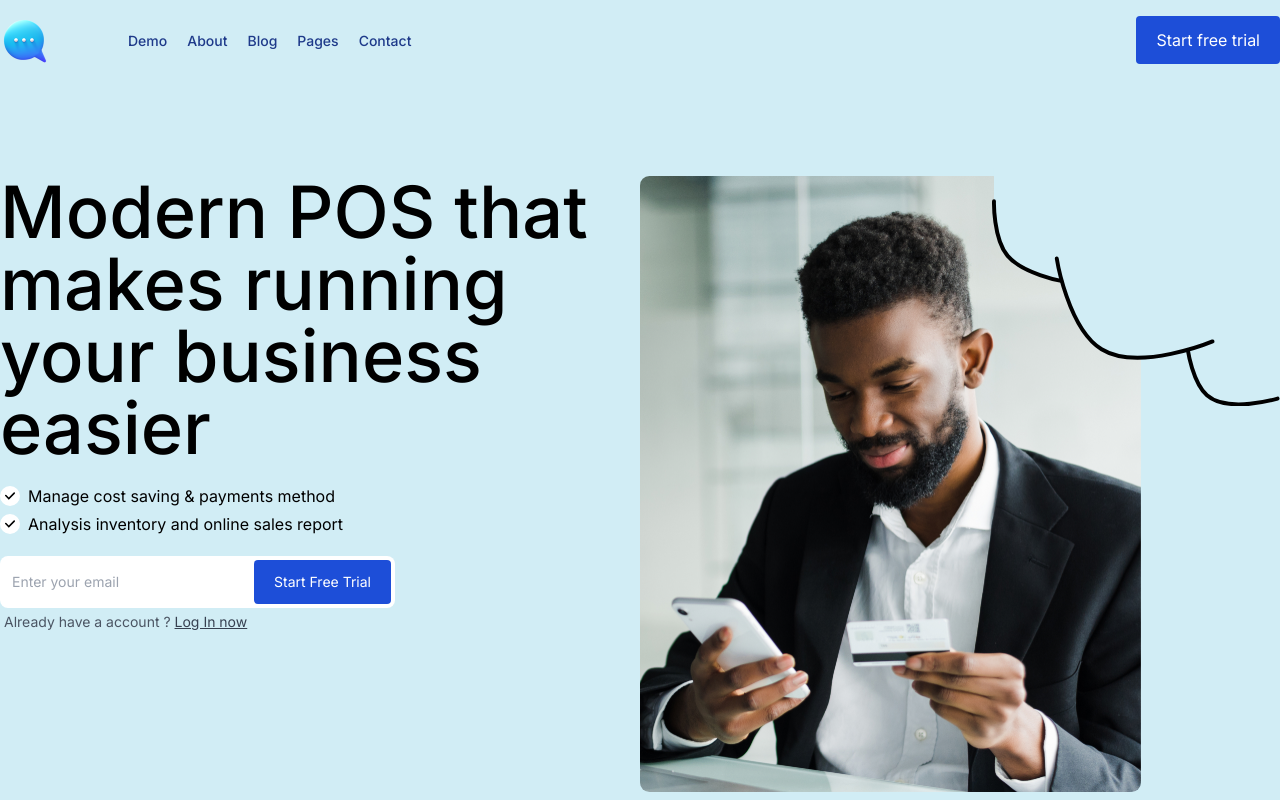
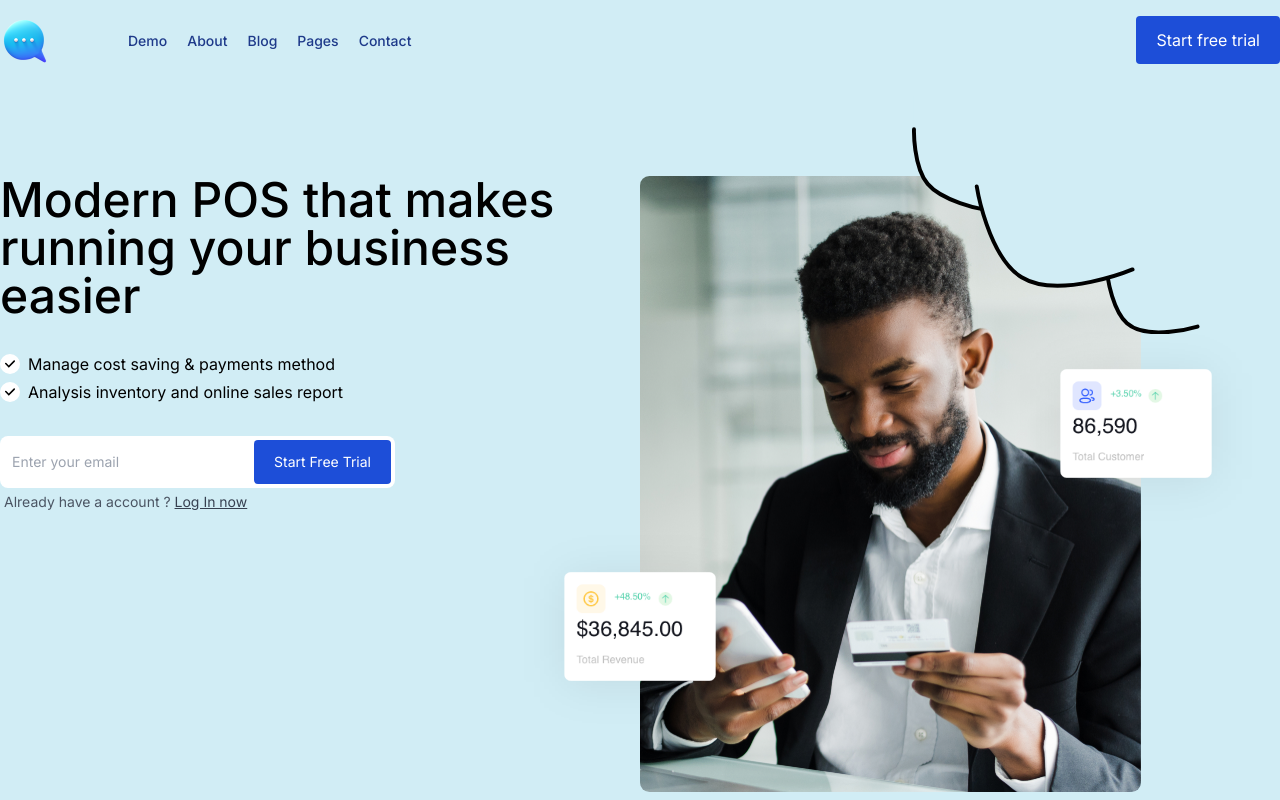
Before and after one commit to NdekoCode/vue-startup-landing-page, a Vue app: page / in a window 1280 px wide. Shown: the top 800 px of the page. Built offline with nearby package versions, Linux system fonts and the light colour scheme.

Commit message:
style: add hero image style

```diff
--- a/src/components/HeaderMain.vue
+++ b/src/components/HeaderMain.vue
@@ -1,6 +1,8 @@
 <script lang="ts" setup>
 import logo from '@/assets/images/chat-icon.png'
 import heroImage from '@/assets/images/hero-man.png'
+import heroStat1 from '@/assets/images/hero-stats-1.png'
+import heroStat2 from '@/assets/images/hero-stats-2.png'
 import { features, routeLinks } from '@/utilities/constants'
 const links = routeLinks
 </script>
@@ -20,10 +22,10 @@ const links = routeLinks
     <!-- HERO SECTION -->
     <section class="container grid grid-cols-2 py-24">
       <div class="max-w-2xl col-span-2md:col-span-1">
-        <h1 class="mb-5 font-medium text-7xl">
+        <h1 class="mb-8 text-5xl font-medium">
           Modern POS that makes running your business easier
         </h1>
-        <ul class="mb-5">
+        <ul class="mb-8">
           <li class="mb-1 flex-y-center gap-x-2" v-for="(feat, index) of features" :key="index">
             <span class="w-5 h-5 p-1 bg-white rounded-full flex-center">
               <svg class="w-4 h-4" viewBox="0 0 132.292 105.833" xmlns="http://www.w3.org/2000/svg">
@@ -66,7 +68,7 @@ const links = routeLinks
         <div class="relative">
           <svg
             xmlns="http://www.w3.org/2000/svg"
-            class="absolute right-0 -top-2 w-72"
+            class="absolute right-20 -top-20 w-72"
             viewBox="0 0 220.421 182.389"
           >
             <g id="shape" transform="translate(1.482)">
@@ -118,6 +120,8 @@ const links = routeLinks
             alt="Man hero"
             class="object-cover min-w-[250px] lg:min-w-[500px]"
           />
+          <img :src="heroStat1" class="absolute right-0 top-32 w-72" alt="Graphic" />
+          <img :src="heroStat2" class="absolute -left-36 bottom-10 w-72" alt="Graphic" />
         </div>
       </div>
     </section>
```
